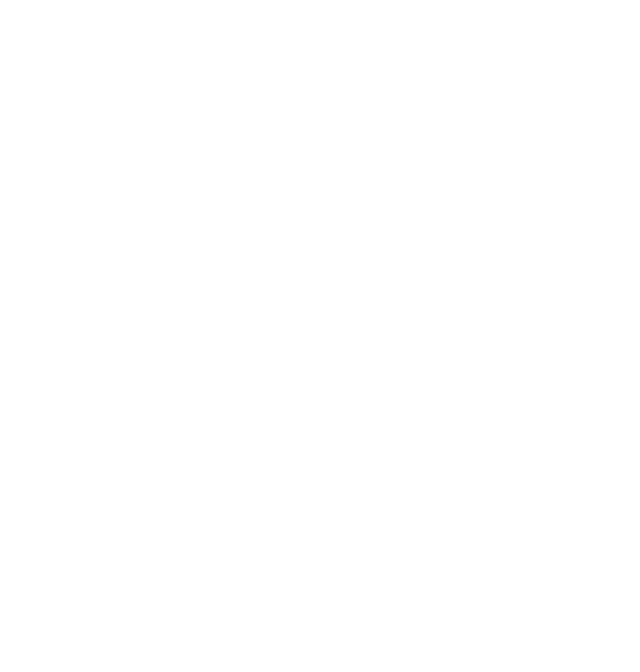
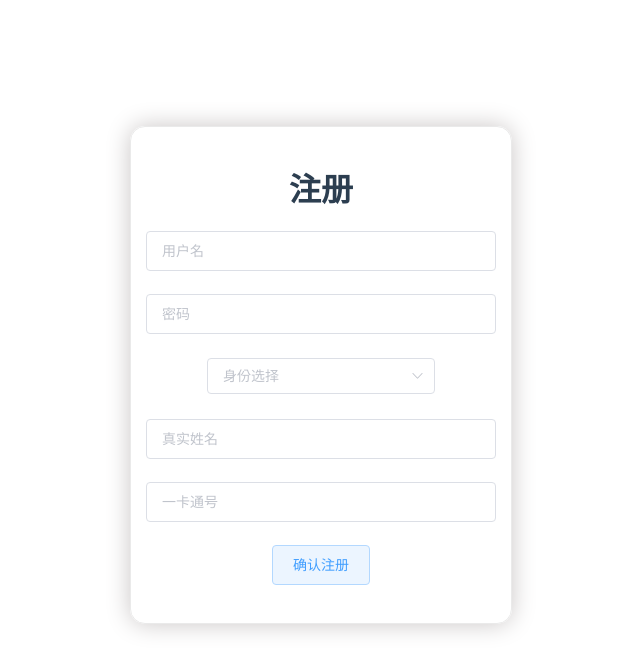
Before and after one commit to unconsolable/english-essay-web, a Vue app: page /#/signup in a window 1280 px wide. Shown: the top 672 px of the page, without its empty margins (319-959 px from the left). Built offline with nearby package versions, Linux system fonts and the light colour scheme.

Commit message:
add auth and signup

```diff
--- a/package.json
+++ b/package.json
@@ -16,7 +16,8 @@
     "element-ui": "^2.15.0",
     "lodash.uniqueid": "^4.0.1",
     "vue": "^2.5.2",
-    "vue-router": "^3.5.1"
+    "vue-router": "^3.5.1",
+    "vuex": "^3.6.2"
   },
   "devDependencies": {
     "autoprefixer": "^7.1.2",
--- a/src/App.vue
+++ b/src/App.vue
@@ -19,11 +19,9 @@
 
 <style>
 #app {
-  font-family: 'Avenir', Helvetica, Arial, sans-serif;
   -webkit-font-smoothing: antialiased;
   -moz-osx-font-smoothing: grayscale;
   text-align: center;
   color: #2c3e50;
-  margin-top: 60px;
 }
 </style>
--- /dev/null
+++ b/src/components/AppIndex.vue
@@ -0,0 +1,5 @@
+<template>
+  <div id="list">
+    <h1>已登录</h1>
+  </div>
+</template>
--- /dev/null
+++ b/src/components/Home.vue
@@ -0,0 +1,15 @@
+<template>
+  <div>
+    <router-view></router-view>
+  </div>
+</template>
+
+<script>
+export default {
+  name: 'Home'
+}
+</script>
+
+<style scoped>
+
+</style>
--- a/src/components/Login.vue
+++ b/src/components/Login.vue
@@ -17,19 +17,42 @@
         </el-input>
       </el-form-item>
       <el-form-item>
-        <el-button type="primary" plain>登录</el-button>
-        <el-button type="primary" plain>注册</el-button>
+        <el-button type="primary" @click="onLoginClicked" plain>登录</el-button>
+        <el-button type="primary" @click="onSignUpClicked" plain>注册</el-button>
       </el-form-item>
   </el-form>
 </template>
 
 <script>
 export default {
-  el: '#loginCard',
   data () {
     return {
       username: '',
       password: ''
+    }
+  },
+  methods: {
+    async onLoginClicked () {
+      var _this = this
+      this.$axios
+        .post('/auth', {
+          username: this.username,
+          password: this.password
+        })
+        .then(successResponse => {
+          if (successResponse.data.code === 200) {
+            _this.$store.commit('token', successResponse.data.result)
+            _this.$router.replace({path: '/index'})
+          } else {
+            alert('账号或密码错误')
+          }
+        })
+        .catch(failResponse => {
+          alert('未知错误')
+        })
+    },
+    async onSignUpClicked () {
+      this.$router.replace({path: '/signup'})
     }
   }
 }
@@ -39,7 +62,7 @@
 #loginCard {
   border-radius: 15px;
   background-clip: padding-box;
-  margin: 90px auto;
+  margin: 10% auto;
   width: 350px;
   padding: 35px 15px;
   text-align: center;
--- /dev/null
+++ b/src/components/SignUp.vue
@@ -0,0 +1,120 @@
+<template>
+  <el-form id='signUpCard' label-position="left" label-width="0px">
+    <h1>注册</h1>
+      <el-form-item>
+        <el-input id="userNameInput"
+          placeholder="用户名"
+          v-model="username"
+          name="name">
+        </el-input>
+      </el-form-item>
+      <el-form-item>
+        <el-input id="pwInput"
+          placeholder="密码"
+          v-model="password"
+          name="pw"
+          show-password>
+        </el-input>
+      </el-form-item>
+      <el-form-item>
+        <el-select v-model="role" placeholder="身份选择" size="medium">
+          <el-option
+           v-for="role in roleOption"
+           :key="role.value"
+           :label="role.label"
+           :value="role.value">
+          </el-option>
+        </el-select>
+      </el-form-item>
+      <el-form-item>
+        <el-input id="nameInput"
+          placeholder="真实姓名"
+          v-model="name"
+          name="name"
+        >
+        </el-input>
+      </el-form-item>
+      <el-form-item>
+        <el-input v-if="role == 'stu'"
+          id="xhInput"
+          placeholder="学号"
+          v-model="xuehao"
+          name="xuehao"
+        >
+        </el-input>
+        <el-input v-else
+          id="xhInput"
+          placeholder="一卡通号"
+          v-model="xuehao"
+          name="xuehao"
+        >
+        </el-input>
+      </el-form-item>
+      <el-form-item>
+        <el-button type="primary" @click="onSignUpClicked" plain>确认注册</el-button>
+      </el-form-item>
+  </el-form>
+</template>
+
+<script>
+export default {
+  data () {
+    return {
+      username: '',
+      password: '',
+      role: '',
+      name: '',
+      xuehao: '',
+      roleOption: [{
+        value: 'stu',
+        label: '学生'
+      }, {
+        value: 'tea',
+        label: '教师'
+      }]
+    }
+  },
+  methods: {
+    async onSignUpClicked () {
+      if (this.username === '' || this.password === '' || this.role === '' || this.name === '' || this.xuehao === '') {
+        alert('信息未填完')
+        return
+      }
+      var _this = this
+      this.$axios
+        .post('/signup', {
+          username: this.username,
+          password: this.password,
+          role: this.role,
+          name: this.name,
+          xuehao: this.xuehao
+        })
+        .then(successResponse => {
+          if (successResponse.data.code === 200) {
+            _this.$router.replace({path: '/'})
+            alert('注册成功')
+          } else {
+            alert('注册失败')
+          }
+        })
+        .catch(failResponse => {
+          alert('未知错误')
+        })
+    }
+  }
+}
+</script>
+
+<style scoped>
+#signUpCard {
+  border-radius: 15px;
+  background-clip: padding-box;
+  margin: 10% auto;
+  width: 350px;
+  padding: 15px 15px;
+  text-align: center;
+  border: 1px solid #eaeaea;
+  box-shadow: 0 0 25px #cac6c6;
+}
+
+</style>
--- a/src/main.js
+++ b/src/main.js
@@ -4,15 +4,35 @@
 import ElementUI from 'element-ui'
 import 'element-ui/lib/theme-chalk/index.css'
 import App from './App'
-import router from './router'
+import router from '@/router'
+import store from '@/store'
+
+var axios = require('axios')
+// need to be change
+axios.defaults.baseURL = 'http://localhost:3000/'
+axios.defaults.timeout = 3000
+Vue.prototype.$axios = axios
 
 Vue.use(ElementUI)
 Vue.config.productionTip = false
+
+router.beforeEach((to, from, next) => {
+  if (to.meta.requireAuth) {
+    if (store.state.token !== '') {
+      next()
+    } else {
+      next({path: '/login'})
+    }
+  } else {
+    next()
+  }
+})
 
 /* eslint-disable no-new */
 new Vue({
   el: '#app',
   router,
+  store,
   components: { App },
   template: '<App/>'
 })
--- a/src/router/index.js
+++ b/src/router/index.js
@@ -1,13 +1,44 @@
 import Vue from 'vue'
 import Router from 'vue-router'
 import Login from '@/components/Login.vue'
+import SignUp from '@/components/SignUp.vue'
+import AppIndex from '@/components/AppIndex.vue'
+import Home from '@/components/Home.vue'
 
 Vue.use(Router)
 
 const router = new Router({
   routes: [
-    {path: '/', redirect: 'login'},
-    {path: '/login', name: 'login', component: Login}
+    {
+      path: '/',
+      redirect: 'login'
+    },
+    {
+      path: '/login',
+      name: 'login',
+      component: Login
+    },
+    {
+      path: '/signup',
+      name: 'signup',
+      component: SignUp
+    },
+    {
+      path: '/home',
+      name: 'home',
+      component: Home,
+      redirect: '/index',
+      children: [
+        {
+          path: '/index',
+          name: 'AppIndex',
+          component: AppIndex,
+          meta: {
+            requireAuth: true
+          }
+        }
+      ]
+    }
   ]
 })
 
--- /dev/null
+++ b/src/store/index.js
@@ -0,0 +1,15 @@
+import Vue from 'vue'
+import Vuex from 'vuex'
+
+Vue.use(Vuex)
+
+export default new Vuex.Store({
+  state: {
+    token: ''
+  },
+  mutations: {
+    token (state, payload) {
+      state.token = payload
+    }
+  }
+})
```
Also changed, not shown: 1 other file (tests, documents, lock files or other folders).
